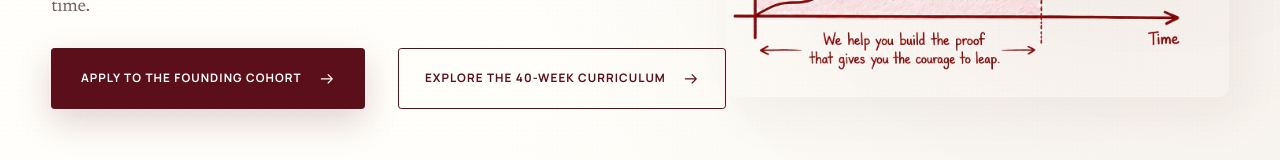
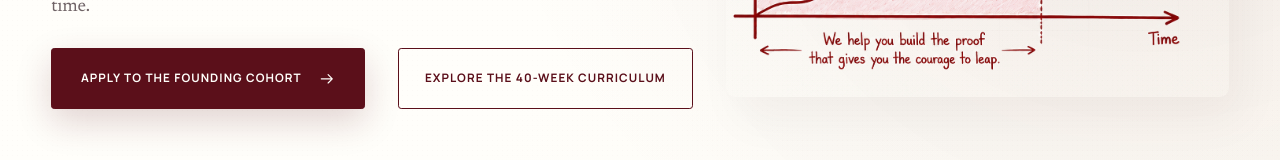
Before and after one commit to bayes-institute/bayes_institute, a Next.js app in the folder web/: page / in a window 1280 px wide. Shown: the part 597-757 px from the top of the page. Built offline with nearby package versions, Linux system fonts and the light colour scheme; no server answers.

Commit message:
style(web): remove arrow icon from secondary curriculum button

```diff
--- a/web/app/page.tsx
+++ b/web/app/page.tsx
@@ -30,7 +30,6 @@ export default function Home() {
                   </button>
                   <Link className="button button--secondary" href="/fellowship">
                     <span>Explore the 40-Week Curriculum</span>
-                    <ArrowIcon />
                   </Link>
                 </div>
               </div>
```
